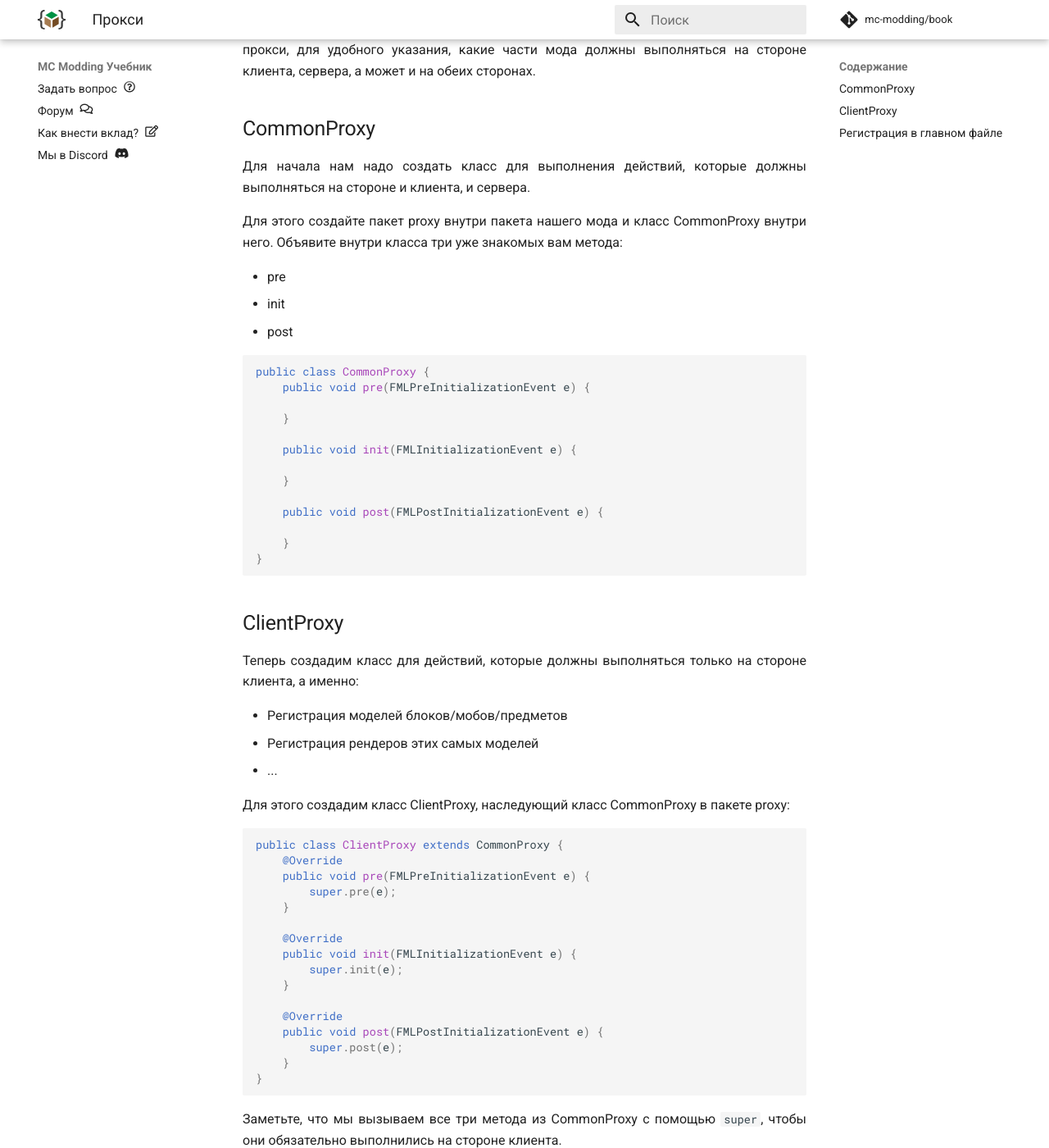
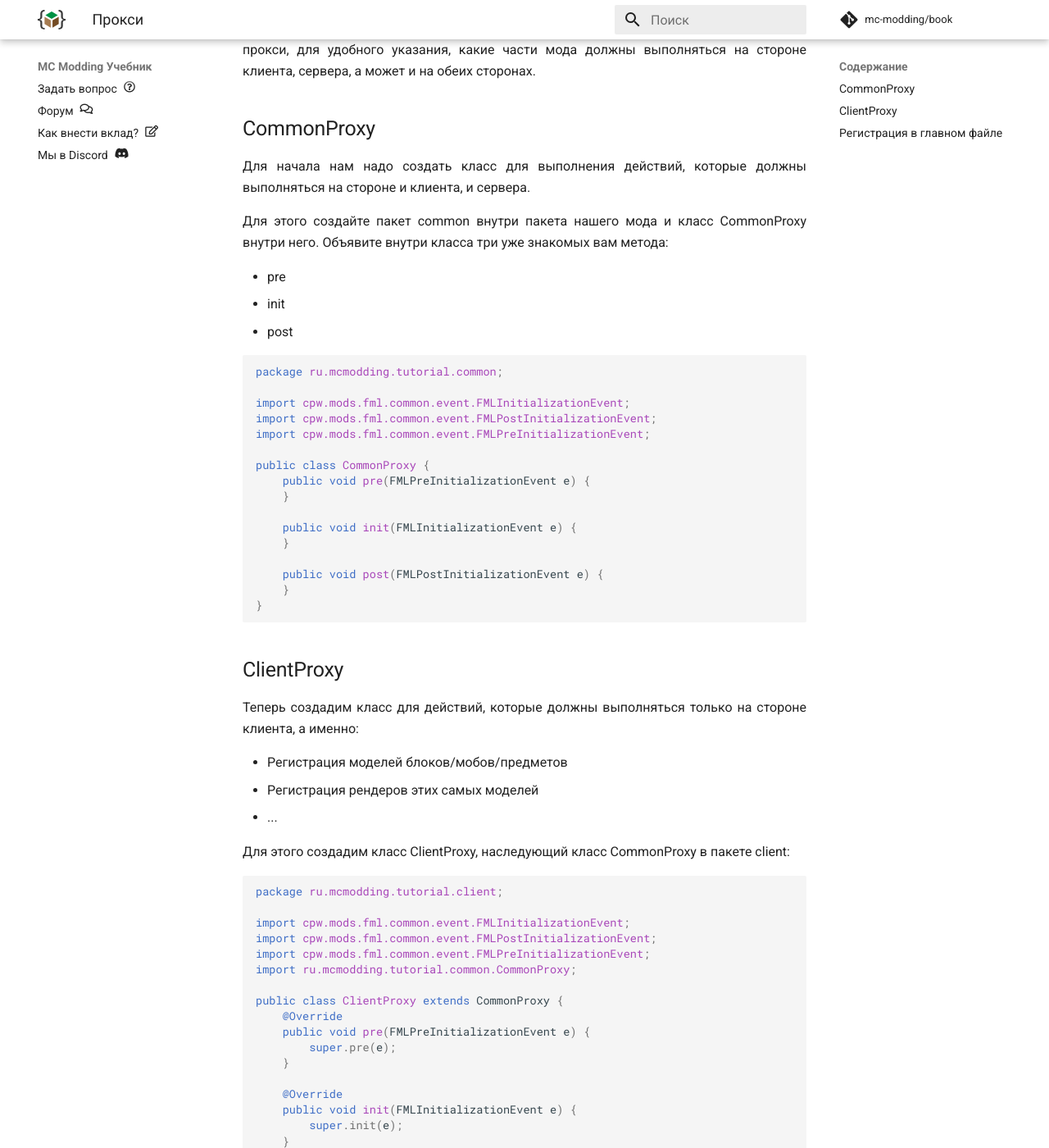
Before and after one commit to mc-modding/book, an MkDocs documentation site: the page built from docs/1.7.10/basics/proxy.md, in a window 1280 px wide and 1400 px high, scrolled down 644 px. Shown: the whole window at 82% size. Built offline with MkDocs 1.6.1 and Material for MkDocs 9.7.7, drawn with Linux system fonts in a browser that asks for light colours; nearby versions of some CDN libraries; comment, search, counter and statistics services are not loaded; some of the changed text lies outside the part shown.

Commit message:
fix: поправлен код в proxy.md

````diff
--- a/docs/1.7.10/basics/proxy.md
+++ b/docs/1.7.10/basics/proxy.md
@@ -22,7 +22,7 @@ description: Объяснение того, как Forge загружает мо
 
 Для начала нам надо создать класс для выполнения действий, которые должны выполняться на стороне и клиента, и сервера.
 
-Для этого создайте пакет proxy внутри пакета нашего мода и класс CommonProxy внутри него. Объявите внутри класса три уже знакомых вам
+Для этого создайте пакет common внутри пакета нашего мода и класс CommonProxy внутри него. Объявите внутри класса три уже знакомых вам
 метода:
 
 * pre
@@ -30,17 +30,20 @@ description: Объяснение того, как Forge загружает мо
 * post
 
 ```java
+package ru.mcmodding.tutorial.common;
+
+import cpw.mods.fml.common.event.FMLInitializationEvent;
+import cpw.mods.fml.common.event.FMLPostInitializationEvent;
+import cpw.mods.fml.common.event.FMLPreInitializationEvent;
+
 public class CommonProxy {
     public void pre(FMLPreInitializationEvent e) {
-
     }
 
     public void init(FMLInitializationEvent e) {
-
     }
 
     public void post(FMLPostInitializationEvent e) {
-
     }
 }
 ```
@@ -53,9 +56,16 @@ public class CommonProxy {
 * Регистрация рендеров этих самых моделей
 * ...
 
-Для этого создадим класс ClientProxy, наследующий класс CommonProxy в пакете proxy:
+Для этого создадим класс ClientProxy, наследующий класс CommonProxy в пакете client:
 
 ```java
+package ru.mcmodding.tutorial.client;
+
+import cpw.mods.fml.common.event.FMLInitializationEvent;
+import cpw.mods.fml.common.event.FMLPostInitializationEvent;
+import cpw.mods.fml.common.event.FMLPreInitializationEvent;
+import ru.mcmodding.tutorial.common.CommonProxy;
+
 public class ClientProxy extends CommonProxy {
     @Override
     public void pre(FMLPreInitializationEvent e) {
@@ -123,14 +129,18 @@ public class McModding {
 package ru.mcmodding.tutorial;
 
 import cpw.mods.fml.common.Mod;
+import cpw.mods.fml.common.Mod.EventHandler;
 import cpw.mods.fml.common.SidedProxy;
 import cpw.mods.fml.common.event.FMLInitializationEvent;
 import cpw.mods.fml.common.event.FMLPostInitializationEvent;
 import cpw.mods.fml.common.event.FMLPreInitializationEvent;
 import ru.mcmodding.tutorial.common.CommonProxy;
 
-@Mod(modid = MODID, version = VERSION)
-public class Tutorial {
+import static ru.mcmodding.tutorial.McModding.MOD_ID;
+import static ru.mcmodding.tutorial.McModding.VERSION;
+
+@Mod(modid = MOD_ID, version = VERSION)
+public class McModding {
     public static final String MOD_ID = "mcmodding";
     public static final String VERSION = "1.0.0";
 
````
Also changed, not shown: other parts of docs/1.7.10/basics/proxy.md (+16 -20 lines).
